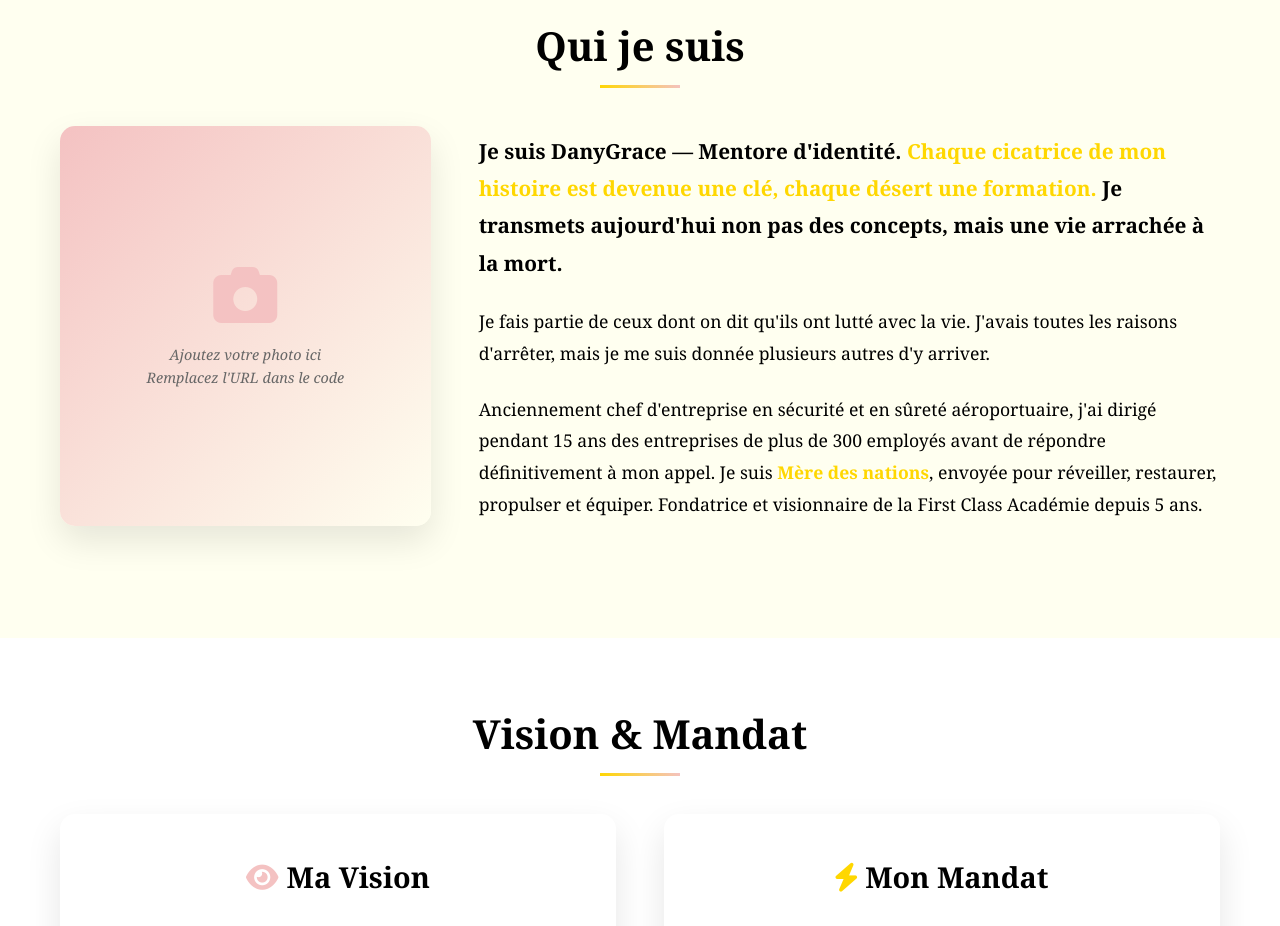
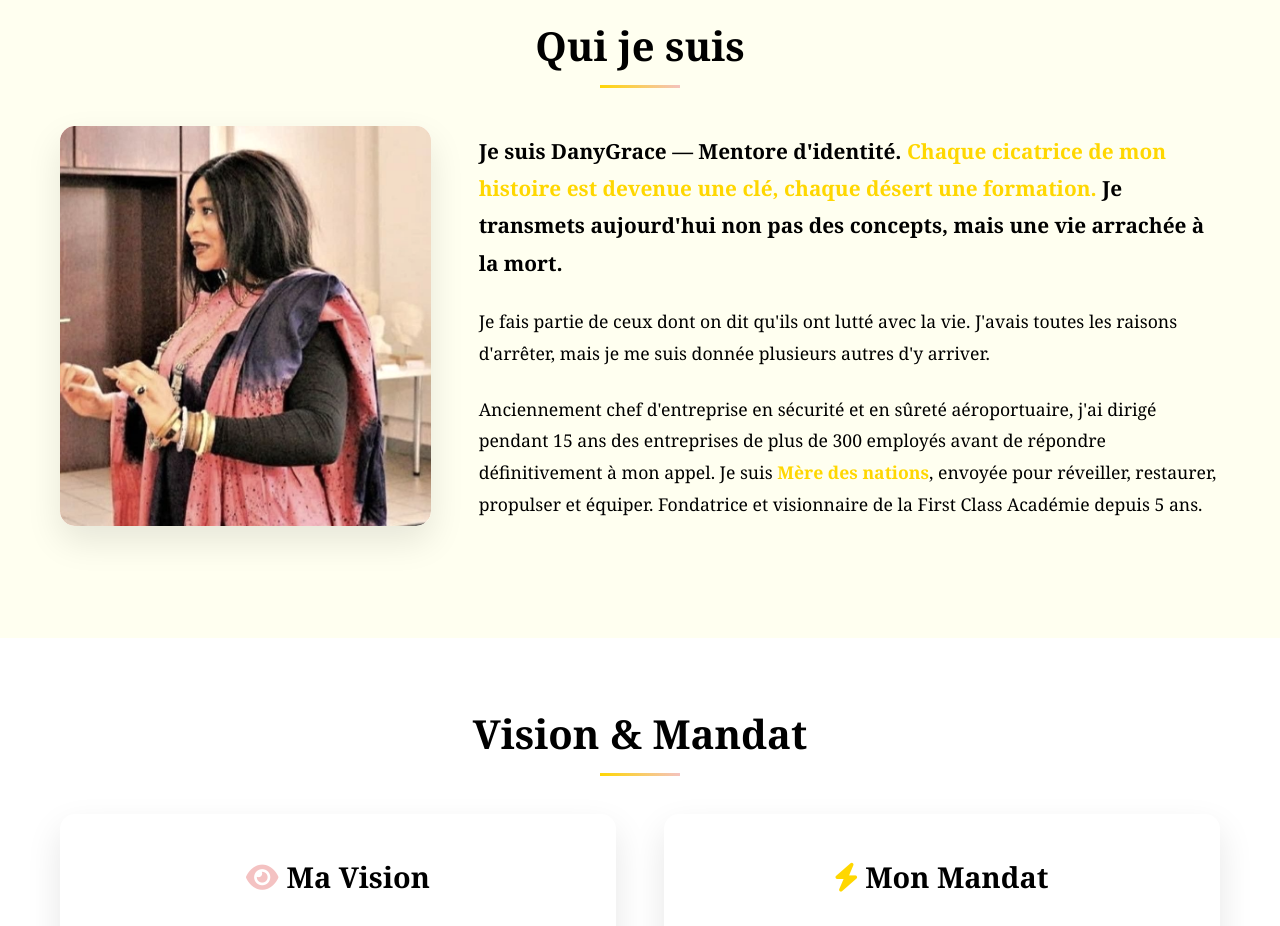
Before and after one commit to Maguy78/DanyGrace-officiel-, a plain HTML site: page index.html in a window 1280 px wide. Shown: the part 940-1866 px from the top of the page. Drawn offline with Linux system fonts and the light colour scheme.

Commit message:
Update index.html

```diff
--- a/index.html
+++ b/index.html
@@ -1,4 +1,4 @@
-<!DOCTYPE html>
+<!DOCTYPE html><!DOCTYPE html>
 <html lang="fr">
 <head>
     <meta charset="UTF-8">
@@ -523,8 +523,8 @@
             <div class="about-content fade-in">
                 <div class="about-image">
                     <!-- Remplacez le src ci-dessous par l'URL de votre photo -->
-                    <img src="ht<img src="https://raw.githubusercontent.com/Maguy78/DanyGrace-officiel-/main/danygrace-photo.jpg"
-                         onerror="this.style.display='none'; this.parentElement.innerHTML='<div class=\'photo-placeholder\'><i class=\'fas fa-camera\'></i><p>Ajoutez votre photo ici<br>Remplacez l\'URL dans le code</p></div>'">
+                    <img src="https://raw.githubusercontent.com/Maguy78/DanyGrace-officiel-/main/danygrace-photo.jpg" alt="DanyGrace - Mentore d'Identité"
+                         onerror="this.style.display='none'; this.parentElement.innerHTML='<div class=\'photo-placeholder\'><i class=\'fas fa-camera\'></i><p>Photo GitHub introuvable</p></div>'">
                 </div>
                 <div class="about-text">
                     <p style="font-size: 1.3rem; font-weight: bold; margin-bottom: 1.5rem; color: #000000;">
```
